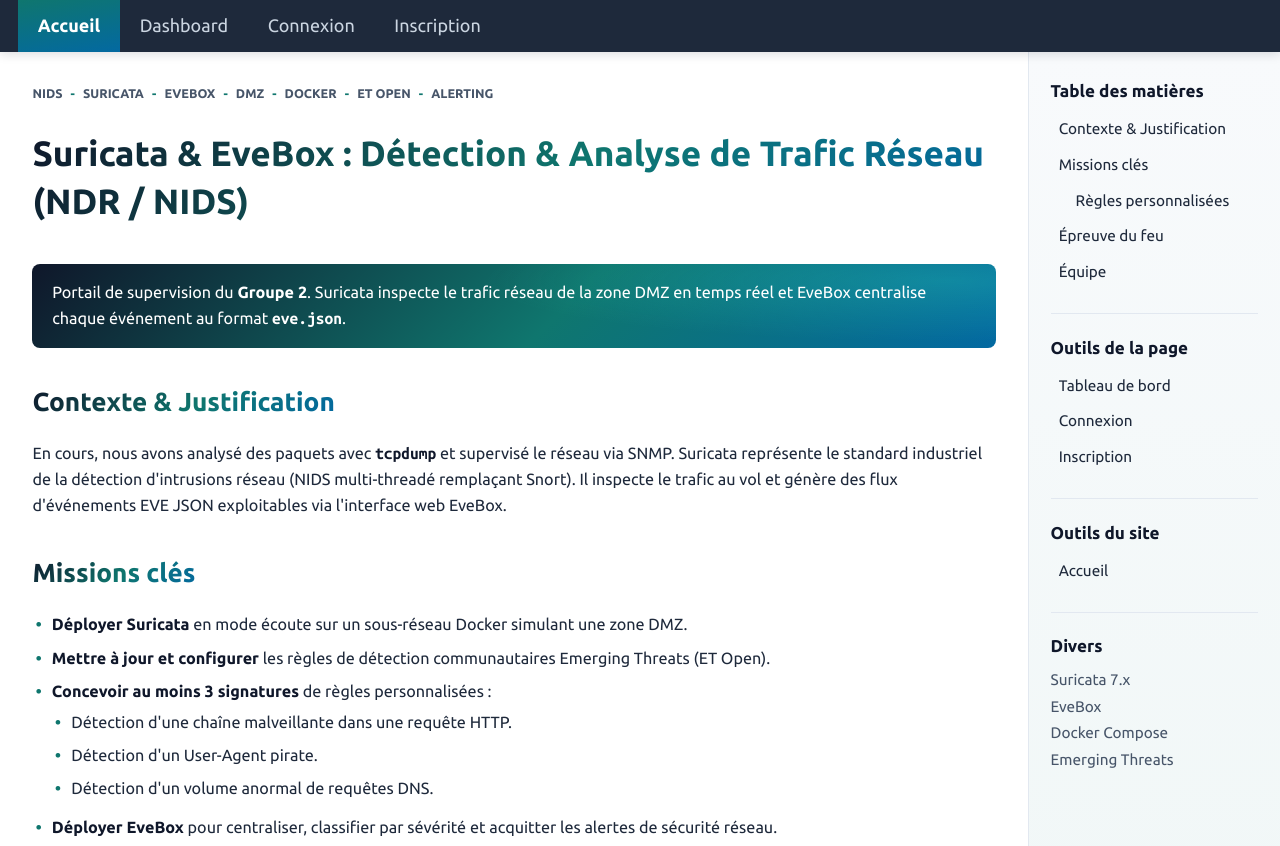
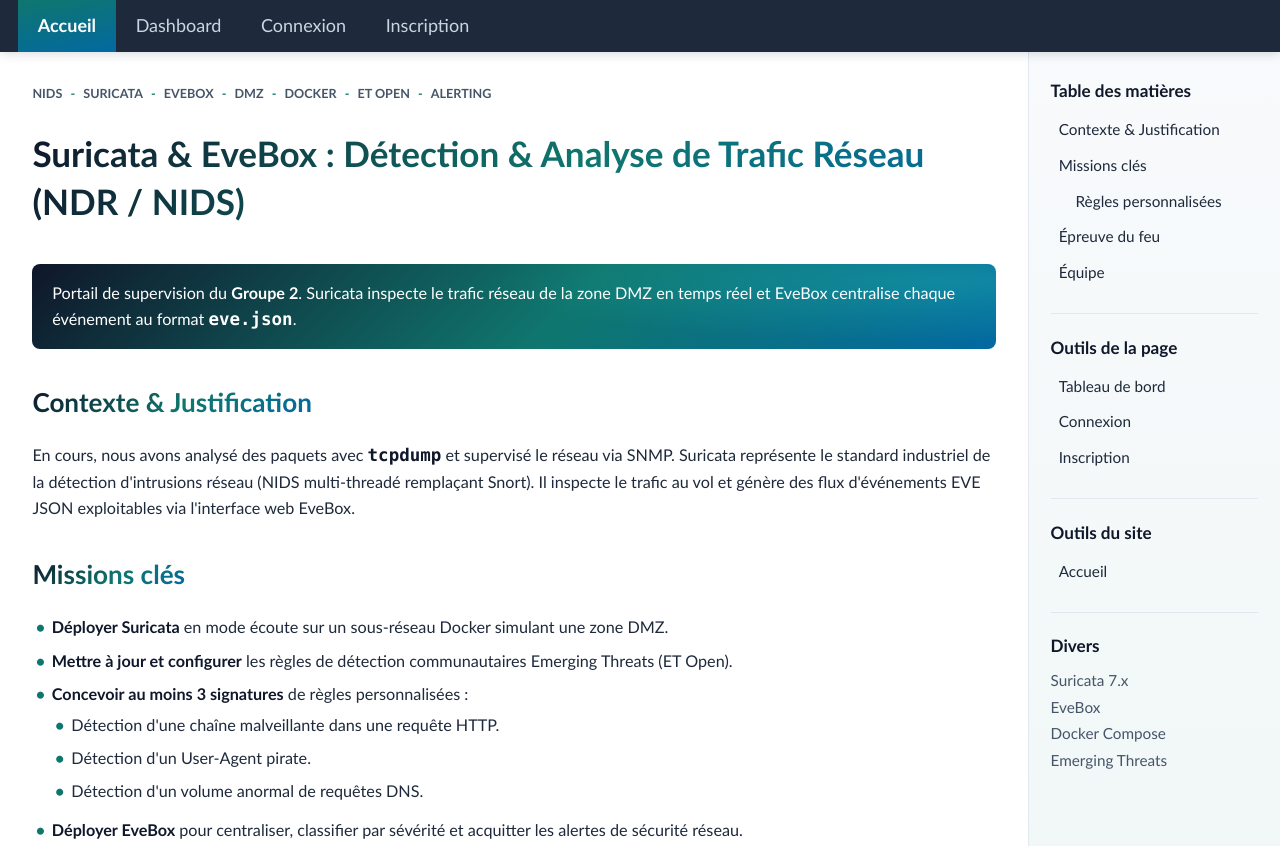
Before and after one commit to VISCHENZISCH/suricata-ndr-dmz, a plain HTML site: page dmz/web/index.html in a window 1280 px wide. Shown: the top 846 px of the page. Drawn offline with Linux system fonts and the light colour scheme; no server answers.

Commit message:
web: suppression de l import Google Fonts (aucune requete vers un tiers)
La CSP mise en place bloquait deja la feuille de style Google : le portail
tombait sur les polices systeme. On supprime l import a la source, ce qui
retire la requete externe, l exception CSP et la fuite d information vers un
tiers. Verification navigateur : page de connexion sans erreur console,
authentification et redirection vers dashboard.html OK.
Docs : note sur la persistance du verrou anti-force brute de Grafana.

```diff
--- a/dmz/web/style.css
+++ b/dmz/web/style.css
@@ -1,4 +1,6 @@
-@import url('https://fonts.googleapis.com/css2?family=Ubuntu:ital,wght@0,400;0,700;1,400;1,700&family=Ubuntu+Mono:ital,wght@0,400;0,700;1,400&display=swap');
+/* Polices : pile locale uniquement. L'import Google Fonts a ete retire pour
+   supprimer toute requete vers un tiers (et l'exception CSP qu'il imposait) ;
+   la pile ci-dessous retombe proprement sur les polices du systeme. */
 
 :root {
   /* Palette Light Mode Suricata NDR */
```
Also changed, not shown: 1 other file.
